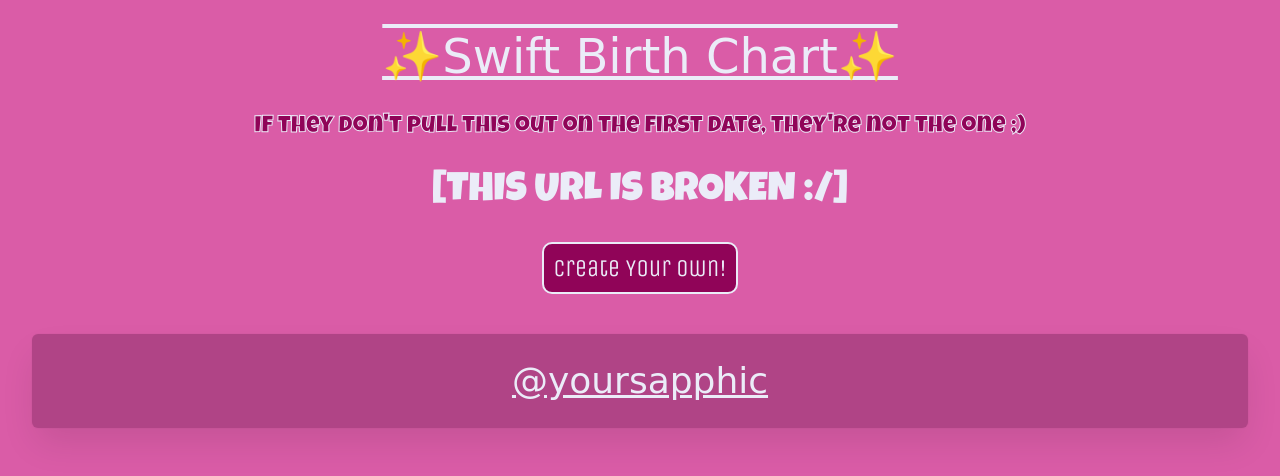
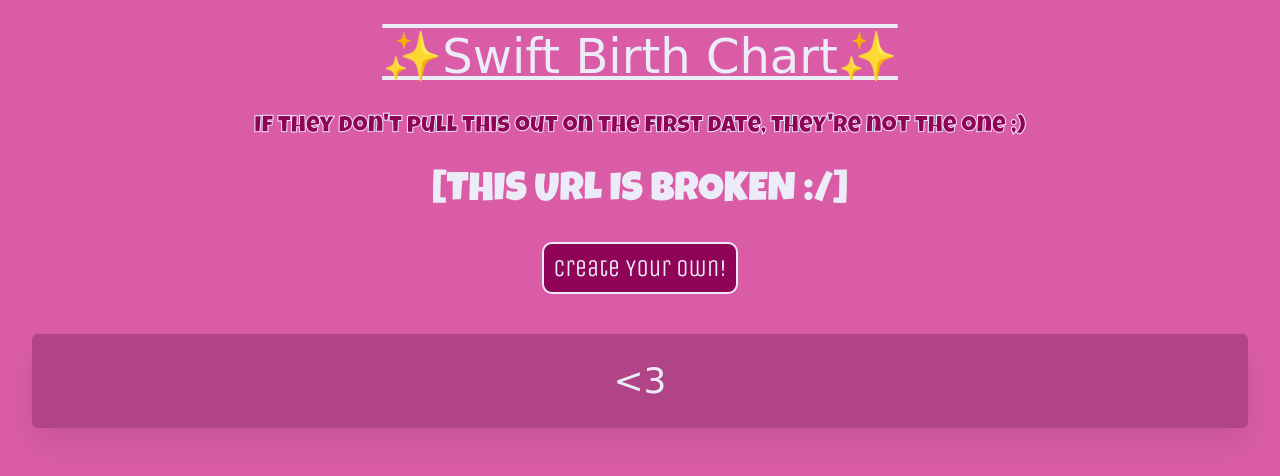
Before and after one commit to yoursapphic/swiftbirthchart, a plain HTML site: page share.html in a window 1280 px wide. Drawn offline with nearby package versions, Linux system fonts and the light colour scheme; a web font is replaced by a local one.

Commit message:
Update share.html

```diff
--- a/share.html
+++ b/share.html
@@ -20,11 +20,7 @@
         <button class="primary-button" id="createButton">Create Your Own!</button>
       </div>
     </main>
-    <custom-footer
-      ><a href="https://twitter.com/yoursapphic" target="_blank"
-        >@yoursapphic</a
-      ></custom-footer
-    >
+    <custom-footer><3</custom-footer>
     <script src="share.js"></script>
   </body>
 </html>
```
